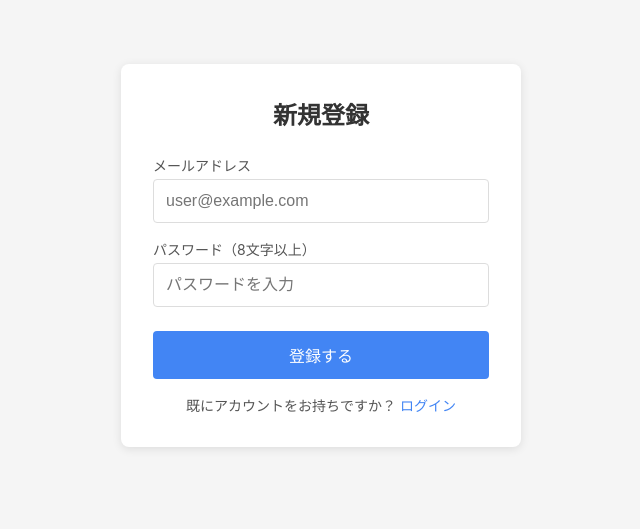
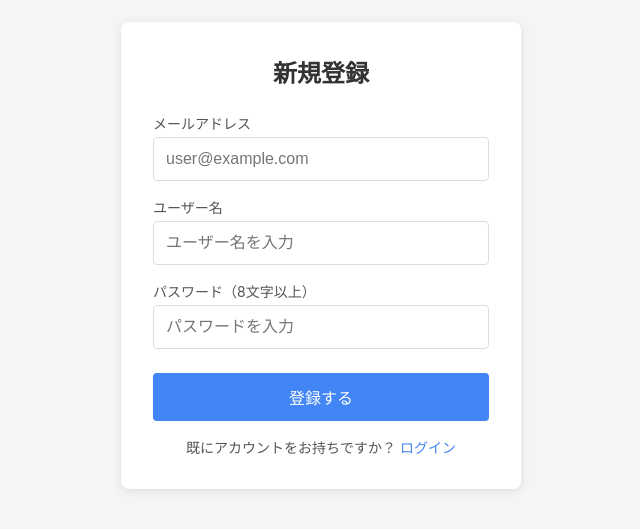
Before and after one commit to quinn-sasha/GDGoC-Hackathon, a Nuxt app in the folder frontend/: page /register in a window 1280 px wide. Shown: the part 145-674 px from the top of the page, without its empty margins (319-959 px from the left). Built offline with nearby package versions, Linux system fonts and the light colour scheme.

Commit message:
fix:API_register

```diff
--- a/frontend/app/composables/useApi.ts
+++ b/frontend/app/composables/useApi.ts
@@ -18,11 +18,11 @@ export const useApi = () => {
     return token ? { Authorization: `Bearer ${token}` } : {};
   };
 
-  const register = (email: string, password: string) =>
+  const register = (email: string, username: string, password: string) =>
     $fetch<{ message: string }>("/api/auth/register", {
       baseURL,
       method: "POST",
-      body: { email, password },
+      body: { email, username, password },
     });
 
   const verifyEmail = (token: string) =>
--- a/frontend/app/pages/register.vue
+++ b/frontend/app/pages/register.vue
@@ -5,6 +5,7 @@ const { register } = useApi();
 const router = useRouter();
 
 const email = ref("");
+const username = ref("");
 const password = ref("");
 const message = ref("");
 const error = ref("");
@@ -15,7 +16,7 @@ const handleSubmit = async () => {
   error.value = "";
   message.value = "";
   try {
-    await register(email.value, password.value);
+    await register(email.value, username.value, password.value);
     message.value = "確認メールを送信しました。メール内のリンクをクリックして認証を完了してください。";
   } catch (e: unknown) {
     const err = e as { data?: Record<string, string[]> };
@@ -49,6 +50,18 @@ const handleSubmit = async () => {
             required
             class="input"
             placeholder="user@example.com"
+          />
+        </div>
+
+        <div class="field">
+          <label class="label">ユーザー名</label>
+          <input
+            v-model="username"
+            type="text"
+            required
+            maxlength="30"
+            class="input"
+            placeholder="ユーザー名を入力"
           />
         </div>
 
```
Also changed, not shown: 1 other file (tests, documents, lock files or other folders).
